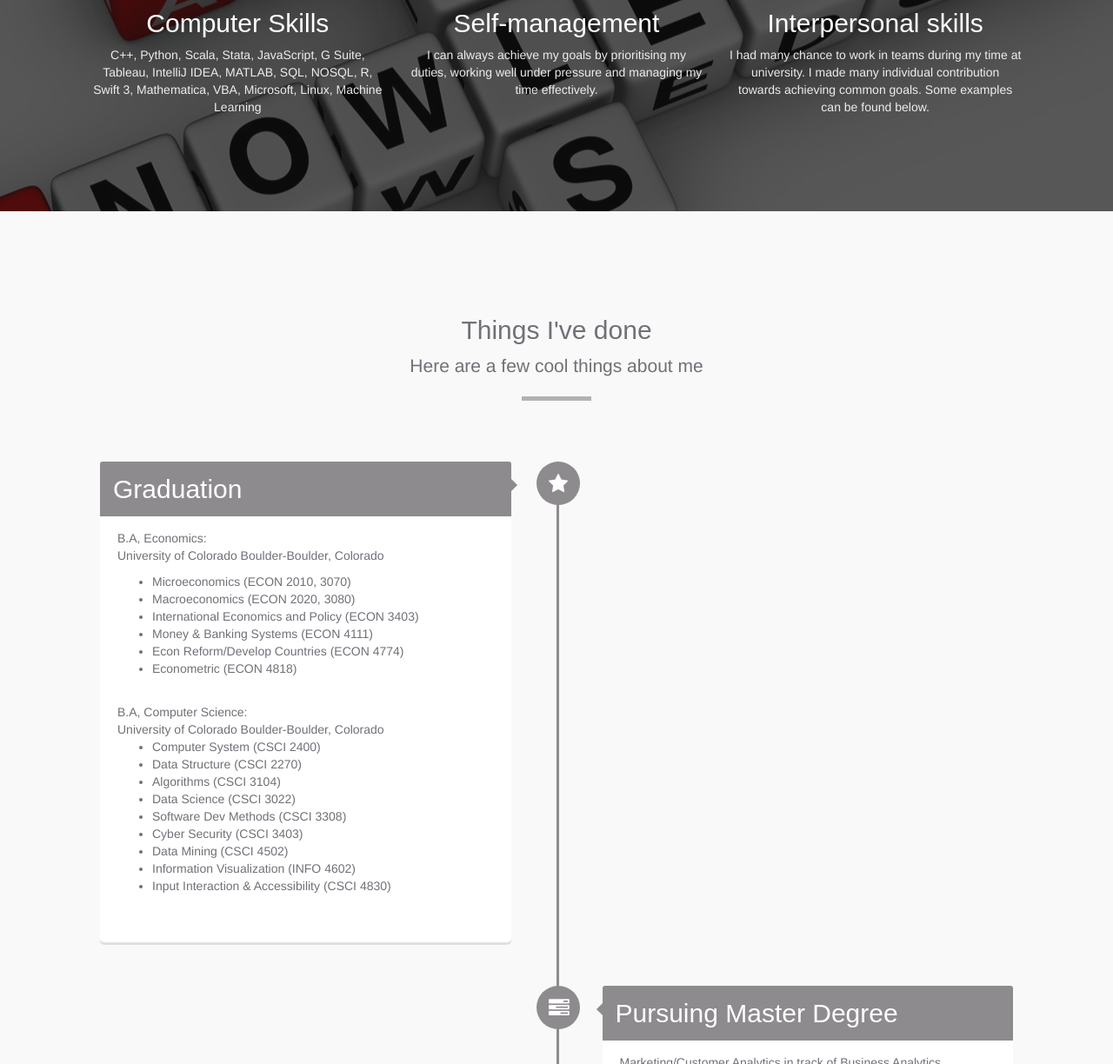
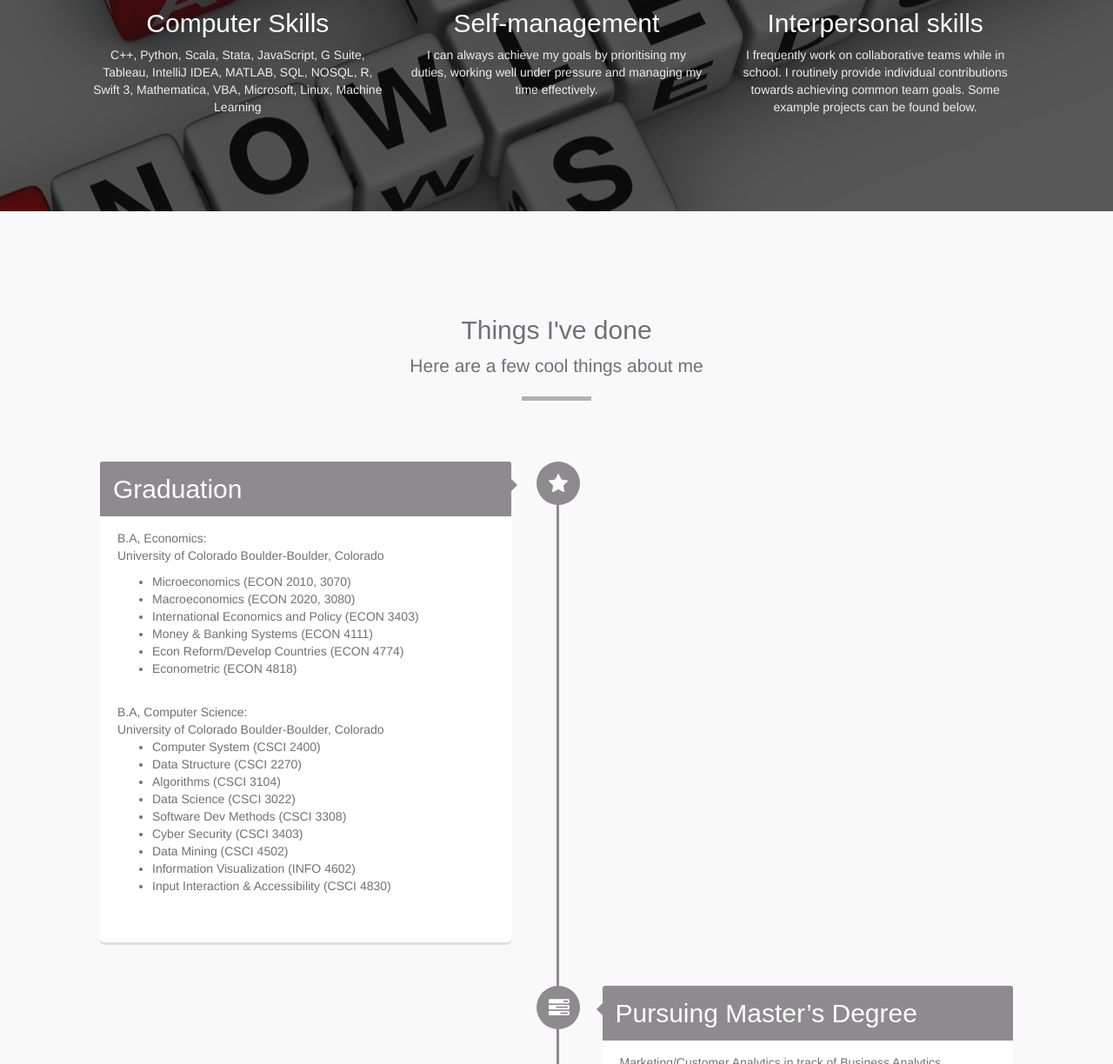
Before and after one commit to SilentsingerZ/SilentSingerZ.github.io, a plain HTML site: page resume/index.html in a window 1280 px wide. Shown: the part 1736-2960 px from the top of the page at 87% size. Drawn offline with nearby package versions, Linux system fonts and the light colour scheme.

Commit message:
Update index.html

```diff
--- a/resume/index.html
+++ b/resume/index.html
@@ -156,9 +156,9 @@
                     <h2>Interpersonal skills</h2>
 
 
-                    <p>I had many chance to work in teams during my time at university.
-                      I made many individual contribution towards achieving common goals.
-                      Some examples can be found below.
+                    <p>I frequently work on collaborative teams while in school. I routinely
+                        provide individual contributions towards achieving common team goals.
+                        Some example projects can be found below.
                     </p>
                 </div>
             </div> <!-- / row -->
@@ -248,7 +248,7 @@
 
 
                             <div class="timeline-content right">
-                                <h2>Pursuing Master Degree</h2>
+                                <h2>Pursuing Master’s Degree</h2>
 
                                 <p>Marketing/Customer Analytics in track of Business Analytics <br>
                                   University of Colorado Boulder-Boulder, Colorado <br>
```
